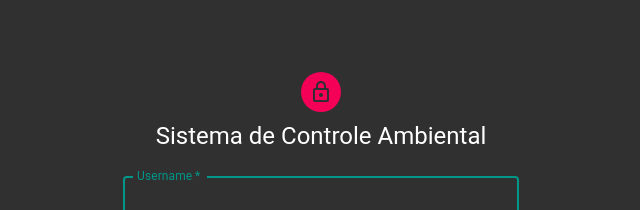
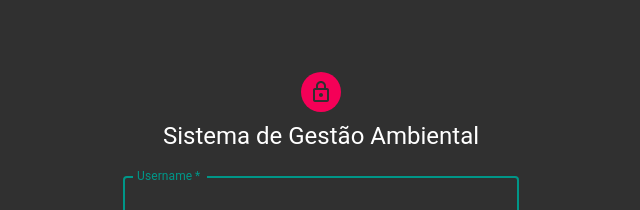
Before and after one commit to guilhermefontans/tcc-poc-sga, a React (Create React App) app in the folder modulo-frontend/: page / in a window 1280 px wide. Shown: the top 210 px of the page, without its empty margins (319-959 px from the left). Built offline with nearby package versions, Linux system fonts and the light colour scheme.

Commit message:
Ajuste na descrição dos titulos

```diff
--- a/modulo-frontend/src/Login/index.js
+++ b/modulo-frontend/src/Login/index.js
@@ -70,7 +70,7 @@ export default function Login() {
           <LockOutlinedIcon />
         </Avatar>
         <Typography component="h1" variant="h5">
-          Sistema de Controle Ambiental
+          Sistema de Gestão Ambiental
         </Typography>
         <form className={classes.form} onSubmit={handleSubmit} noValidate>
           <TextField
--- a/modulo-frontend/src/components/Drawer/index.js
+++ b/modulo-frontend/src/components/Drawer/index.js
@@ -152,7 +152,7 @@ function ResponsiveDrawer(props) {
       <MenuIcon />
       </IconButton>
       <Typography variant="h6" noWrap>
-          Sistema de Controle Ambiental
+          Sistema de Gestão Ambiental
       </Typography>
       </Toolbar>
       </AppBar>
--- a/modulo-frontend/src/pages/Home/index.js
+++ b/modulo-frontend/src/pages/Home/index.js
@@ -10,7 +10,7 @@ function Home() {
     const role = localStorage.getItem("role")
 
     return (
-        <h1>Bem vindo {name}, você está logado como ({role})</h1>
+        <h4>Bem vindo {name}, você está logado como ({role})</h4>
     );
 }
 export default Home;
```
